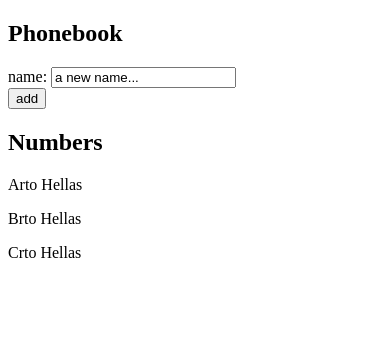
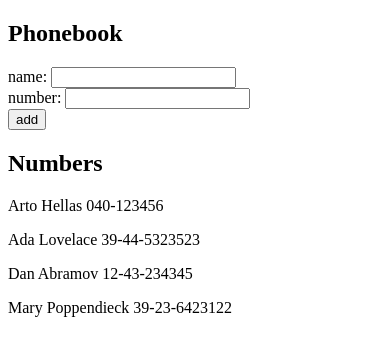
Before and after one commit to shadowzxu/fullstackopen_exercises, a React (Create React App) app in the folder part2/phonebook/: page / in a window 390 px wide. Shown: the top 356 px of the page. Built offline with nearby package versions, Linux system fonts and the light colour scheme; the HTML template or start-up script is replaced by a standard one.

Commit message:
exercises 2.7-2.8: The phonebook step2-3
What:
1. alert the user when adding names that already exist in the phonebook.
2. allowing users to add phone numbers to the phone book.

```diff
--- a/part2/phonebook/src/App.js
+++ b/part2/phonebook/src/App.js
@@ -2,24 +2,41 @@ import { useState } from 'react'
 
 const App = () => {
   const [persons, setPersons] = useState([
-    { name: 'Arto Hellas' }, { name: 'Brto Hellas' }, { name: 'Crto Hellas' }
+    { name: 'Arto Hellas', number: '040-123456', id: 1 },
+    { name: 'Ada Lovelace', number: '39-44-5323523', id: 2 },
+    { name: 'Dan Abramov', number: '12-43-234345', id: 3 },
+    { name: 'Mary Poppendieck', number: '39-23-6423122', id: 4 }
   ])
-  const [newName, setNewName] = useState('a new name...')
+  const [newName, setNewName] = useState('')
+  const [newNumber, setNewNumber] = useState('')
 
   const addName = (event) => {
     event.preventDefault();
     console.log('button clicked', event.target);
 
+    if(persons.map((person) => person.name).find(name => name === newName.trim())){
+      alert(`${newName} is already added to phonebook`);
+      return;
+    }
+
     const person = {
-      name: newName
+      name: newName.trim(),
+      number: newNumber.trim(),
+      id: persons.length + 1
     }
     setPersons(persons.concat(person));
     setNewName('');
+    setNewNumber('');
   }
 
   const handleNameChange = (event) => {
     // console.log(event.target.value);
     setNewName(event.target.value);
+  }
+
+  const handleNumberChange = (event) => {
+    // console.log(event.target.value);
+    setNewNumber(event.target.value);
   }
 
   return (
@@ -28,14 +45,17 @@ const App = () => {
       {/* <div>debug: {newName}</div> */}
       <form onSubmit={addName}>
         <div>
-          name: <input value={newName} onChange = {handleNameChange}/>
+          name: <input id = {newName} value={newName} onChange = {handleNameChange}/>
+        </div>
+        <div>
+          number: <input id = {newNumber} value={newNumber} onChange = {handleNumberChange}/>
         </div>
         <div>
           <button type="submit">add</button>
         </div>
       </form>
       <h2>Numbers</h2>
-      {persons.map((person) => <p key = {person.name}>{person.name}</p>)}
+      {persons.map((person) => <p key = {person.id}>{person.name} {person.number}</p>)}
     </div>
   )
 }
```
